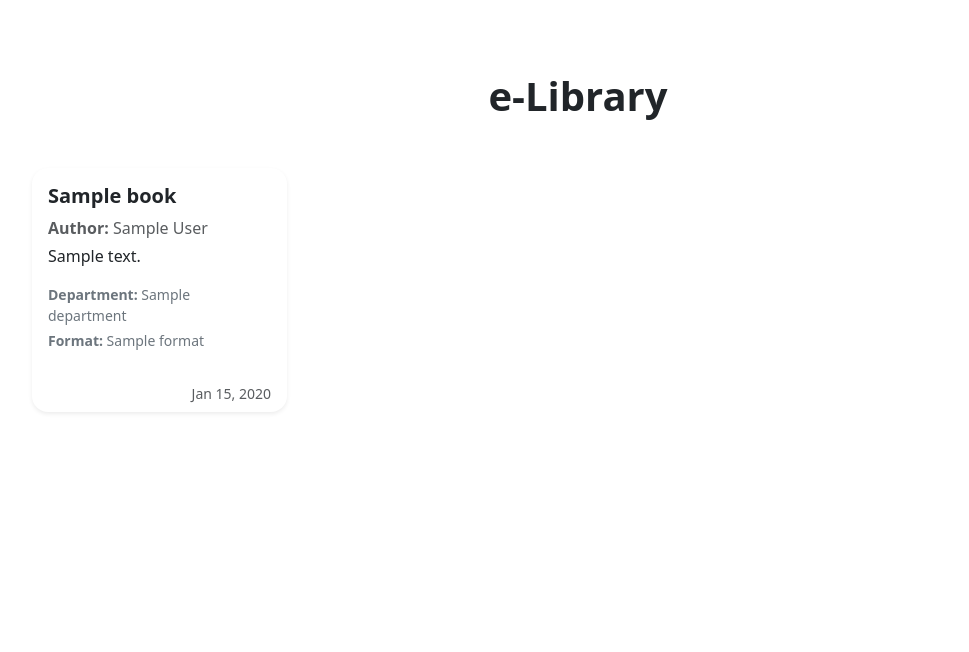
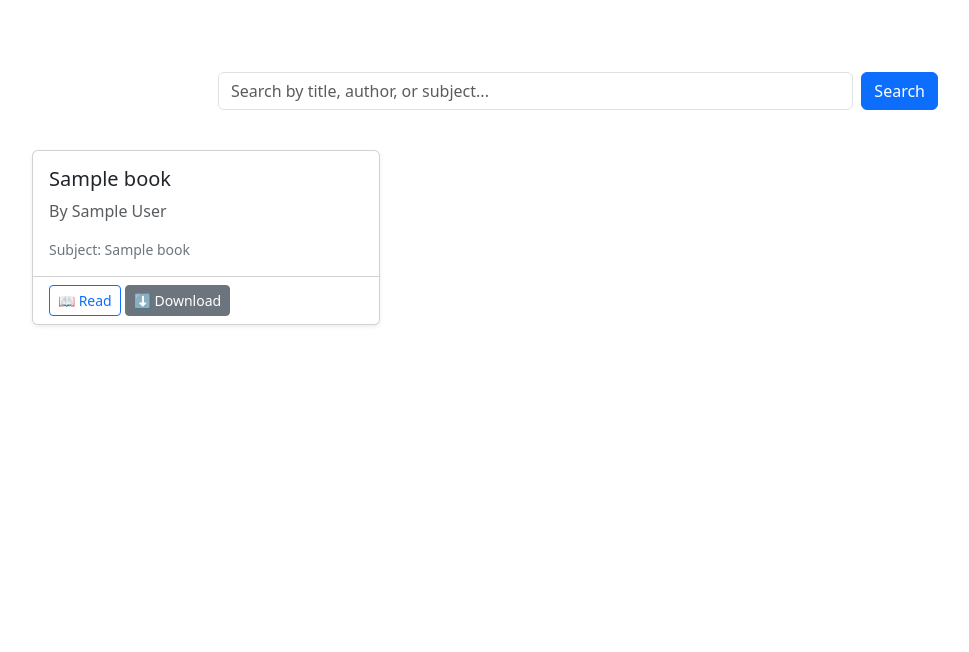
Before and after one commit to phraol/e_library, a Django app: template templates/books/home.html in a window 1280 px wide. Shown: the part 56-708 px from the top of the page, without its empty margins (62-1031 px from the left). Run offline with Django 3.2, Linux system fonts and the light colour scheme; the template is opened without the code that fills it: most values are stand-ins (such as "Sample title", 1, 10 or a date in 2020).

Commit message:
Daily update:Home page is updated :)

```diff
--- a/templates/books/home.html
+++ b/templates/books/home.html
@@ -1,70 +1,42 @@
 {% extends 'base.html' %}
 {% load static %}
-{% block title %}Library Home{% endblock %}
+{% block title %}Home | e-Library{% endblock %}
 
 {% block content %}
-<div class="container mt-5">
-    <h1 class="mb-5 text-center fw-bold">e-Library</h1>
+<div class="container py-5">
+    <!-- Search Bar -->
+    <div class="row mb-4">
+        <div class="col-md-8 mx-auto">
+            <form method="get" action="{% url 'home' %}" class="d-flex">
+                <input type="text" name="q" class="form-control me-2" placeholder="Search by title, author, or subject..." value="{{ request.GET.q }}">
+                <button class="btn btn-primary">Search</button>
+            </form>
+        </div>
+    </div>
 
-    <div class="row row-cols-1 row-cols-sm-2 row-cols-md-3 row-cols-lg-4 g-4">
-        {% for book in books %}
-        <div class="col">
-            <div class="card h-100 shadow-sm rounded-4 border-0">
-                <div class="card-body d-flex flex-column">
-                    <h5 class="card-title fw-bold">{{ book.title }}</h5>
-                    <p class="card-text text-muted mb-1"><strong>Author:</strong> {{ book.author }}</p>
-                    <p class="card-text text-truncate">{{ book.description|truncatewords:25 }}</p>
-                    <p class="small text-secondary mb-1"><strong>Department:</strong> {{ book.department }}</p>
-                    <p class="small text-secondary mb-2"><strong>Format:</strong> {{ book.format }}</p>
-
-                    <div class="mt-auto">
-                        {% if book.format == "PDF" and book.book_file %}
-                            <a href="{{ book.book_file.url }}" class="btn btn-primary w-100" target="_blank">Download PDF</a>
-                        {% elif book.format == "HARDCOPY" %}
-                            <span class="text-warning small">Hardcopy: {{ book.hardcopy_available|yesno:"Yes,No" }}</span>
-                        {% endif %}
+    <!-- Book Grid -->
+    <div class="row">
+        {% if books %}
+            {% for book in books %}
+            <div class="col-md-4 mb-4">
+                <div class="card h-100 shadow-sm">
+                     <div class="card-body">
+                        <h5 class="card-title">{{ book.title }}</h5>
+                        <p class="card-text text-muted">By {{ book.author }}</p>
+                        <p class="card-text"><small class="text-secondary">Subject: {{ book.subject }}</small></p>
+                    </div>
+                    <div class="card-footer bg-white">
+                        <a href="{{ book.pdf.url }}" class="btn btn-sm btn-outline-primary">📖 Read</a>
+                        <a href="{{ book.pdf.url }}" download class="btn btn-sm btn-secondary">⬇️ Download</a>
                     </div>
                 </div>
-                <div class="card-footer bg-transparent border-top-0 text-end">
-                    <small class="text-muted">{{ book.created_at|date:"M d, Y" }}</small>
-                </div>
             </div>
-        </div>
-        {% empty %}
-        <div class="col-12">
-            <p class="text-center text-muted mt-4 fs-5">No books available.</p>
-        </div>
-        {% endfor %}
+            {% endfor %}
+        {% else %}
+            <div class="col-12 text-center">
+                <p class="text-muted">No books found. Try another search.</p>
+            </div>
+        {% endif %}
     </div>
 </div>
-
-<style>
-/* Card hover effect */
-.card {
-    transition: transform 0.3s ease, box-shadow 0.3s ease;
-}
-.card:hover {
-    transform: translateY(-7px);
-    box-shadow: 0 8px 20px rgba(0, 0, 0, 0.15);
-}
-
-/* Dark mode support */
-[data-bs-theme="dark"] .card {
-    background-color: #2c2c2c;
-    color: #f5f5f5;
-}
-[data-bs-theme="dark"] .card a.btn-primary {
-    background-color: #0d6efd;
-    border-color: #0d6efd;
-}
-
-/* Responsive text truncation for small cards */
-.card-text.text-truncate {
-    overflow: hidden;
-    text-overflow: ellipsis;
-    display: -webkit-box;
-    -webkit-line-clamp: 3;
-    -webkit-box-orient: vertical;
-}
-</style>
 {% endblock %}
```
